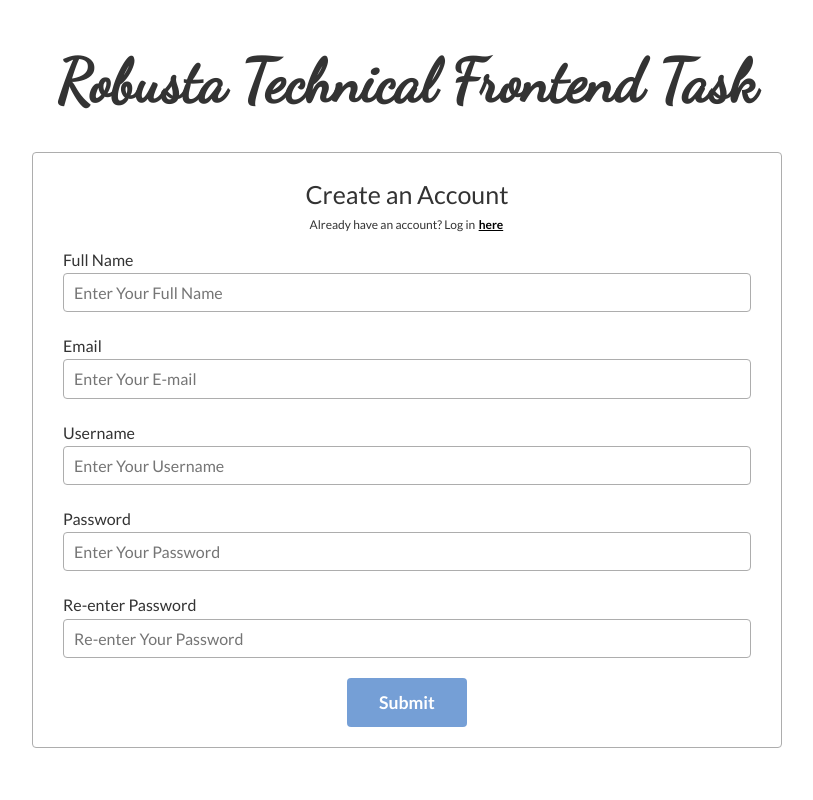
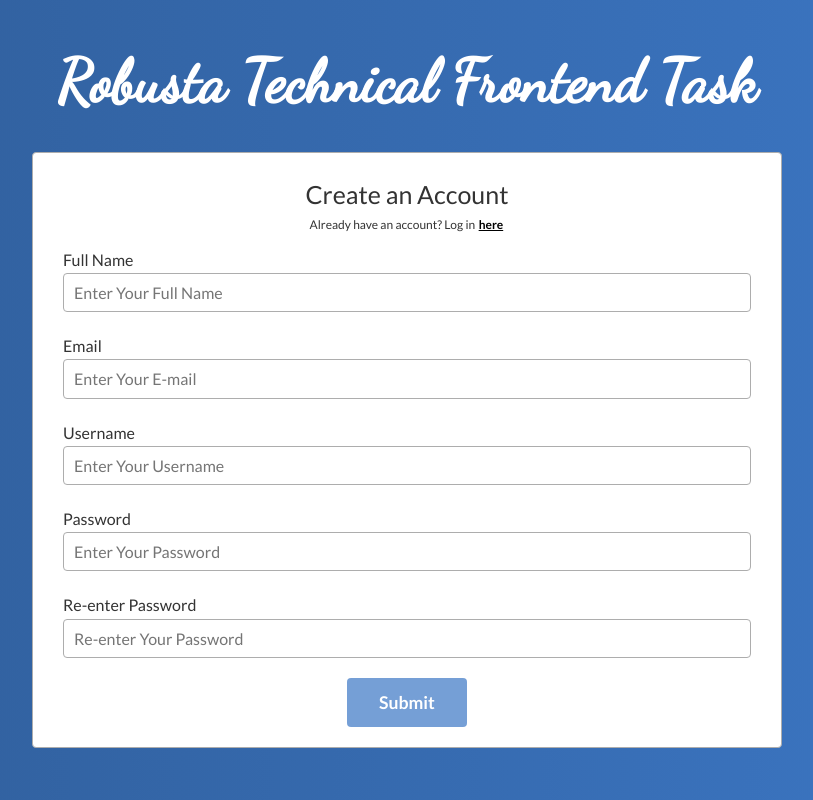
Before and after one commit to karimshalapy/Robusta-Technical-Frontend-Task, a React (Create React App) app: page / in a window 1280 px wide. Shown: the whole page, without its empty margins (233-1046 px from the left). Built offline with nearby package versions, Linux system fonts and the light colour scheme.

Commit message:
feat: add a gradient background for the page

```diff
--- a/src/components/Form/Form.module.css
+++ b/src/components/Form/Form.module.css
@@ -2,8 +2,10 @@
   text-align: center;
   width: 100%;
   border: 0.1rem solid #adadad;
+  background-color: white;
   padding: 2rem;
   border-radius: 0.4rem;
+  box-shadow: 2px 2px 7px 0px hsla(214deg 52% 20%, 0.5);
 }
 
 .Form fieldset {
--- a/src/components/PageTitle/PageTitle.module.css
+++ b/src/components/PageTitle/PageTitle.module.css
@@ -4,4 +4,5 @@
     font-size: 6rem;
     line-height: 1;
     margin-top: 0;
+    color: white;
 }
--- a/src/index.css
+++ b/src/index.css
@@ -51,6 +51,8 @@
   min-height: 100vh;
   font: 400 1.6rem/1.7 "Lato", Verdana, Geneva, Tahoma, sans-serif;
   color: #333;
+  background: rgb(48, 94, 154);
+  background: linear-gradient(90deg, rgba(48, 94, 154, 1) 0%, rgba(60, 119, 197, 1) 100%);
   -webkit-font-smoothing: antialiased;
   -moz-osx-font-smoothing: grayscale;
 }
```
